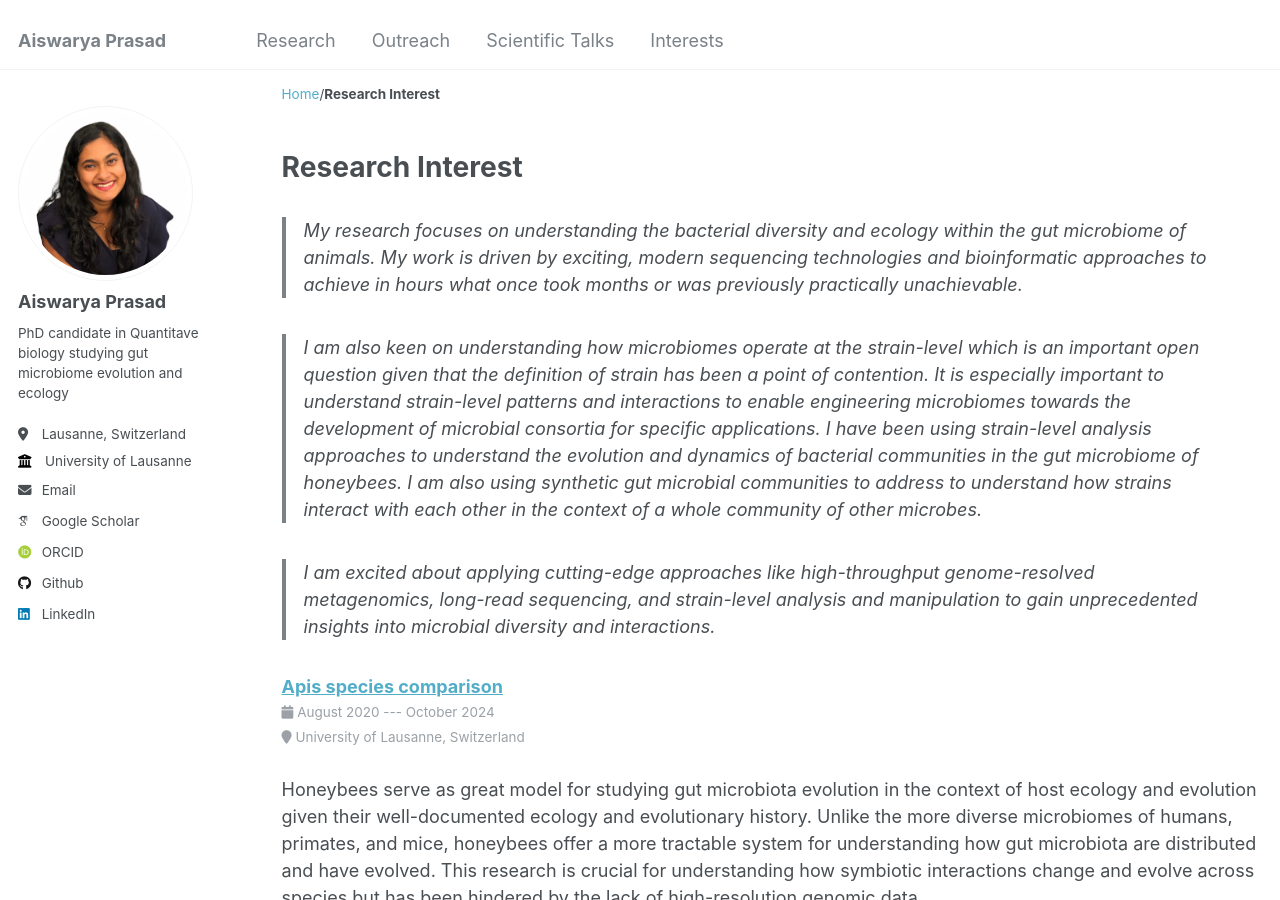
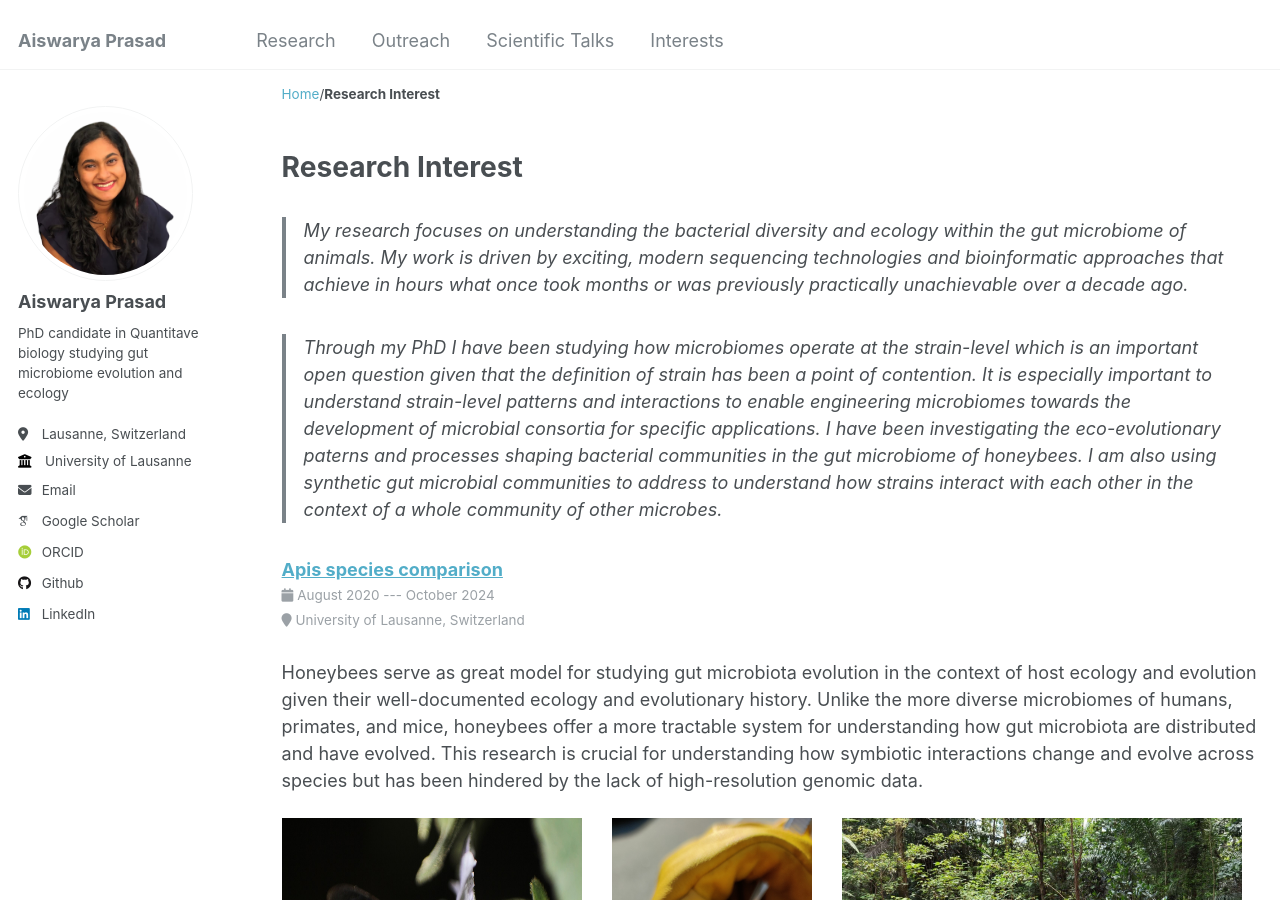
Before and after one commit to Aiswarya-prasad/aiswarya-prasad.github.io, a Jekyll site: the page built from _pages/research.md, in a window 1280 px wide and 900 px high. Built offline with Jekyll 4.4.1, drawn with Linux system fonts in a browser that asks for light colours; some web fonts are replaced.

Commit message:
Syntax change, squash commit later or just ignore.

```diff
--- a/_pages/research.md
+++ b/_pages/research.md
@@ -5,11 +5,9 @@ permalink: /research/
 author_profile: true
 ---
 
-> My research focuses on understanding the bacterial diversity and ecology within the gut microbiome of animals. My work is driven by exciting, modern sequencing technologies and bioinformatic approaches to achieve in hours what once took months or was previously practically unachievable.
+> My research focuses on understanding the bacterial diversity and ecology within the gut microbiome of animals. My work is driven by exciting, modern sequencing technologies and bioinformatic approaches that achieve in hours what once took months or was previously practically unachievable over a decade ago.
 
->I am also keen on understanding how microbiomes operate at the strain-level which is an important open question given that the definition of strain has been a point of contention. It is especially important to understand strain-level patterns and interactions to enable engineering microbiomes towards the development of microbial consortia for specific applications. I have been using strain-level analysis approaches to understand the evolution and dynamics of bacterial communities in the gut microbiome of honeybees. I am also using synthetic gut microbial communities to address to understand how strains interact with each other in the context of a whole community of other microbes.
-
-> I am excited about applying cutting-edge approaches like high-throughput genome-resolved metagenomics, long-read sequencing, and strain-level analysis and manipulation to gain unprecedented insights into microbial diversity and interactions.
+> Through my PhD I have been studying how microbiomes operate at the strain-level which is an important open question given that the definition of strain has been a point of contention. It is especially important to understand strain-level patterns and interactions to enable engineering microbiomes towards the development of microbial consortia for specific applications. I have been investigating the eco-evolutionary paterns and processes shaping bacterial communities in the gut microbiome of honeybees. I am also using synthetic gut microbial communities to address to understand how strains interact with each other in the context of a whole community of other microbes.
 
 
 {% assign sorted_posts = site.research | sort: 'order' %}
```
Also changed, not shown: _research/apis_species_comparison.md (+4 -2 lines), _research/priority_effects.md (+1 -1 lines), images/research/SimpleAbstract_Ch2_v2_new.jpg (added), images/research/SimpleAbstract_Ch3.jpeg (added).
